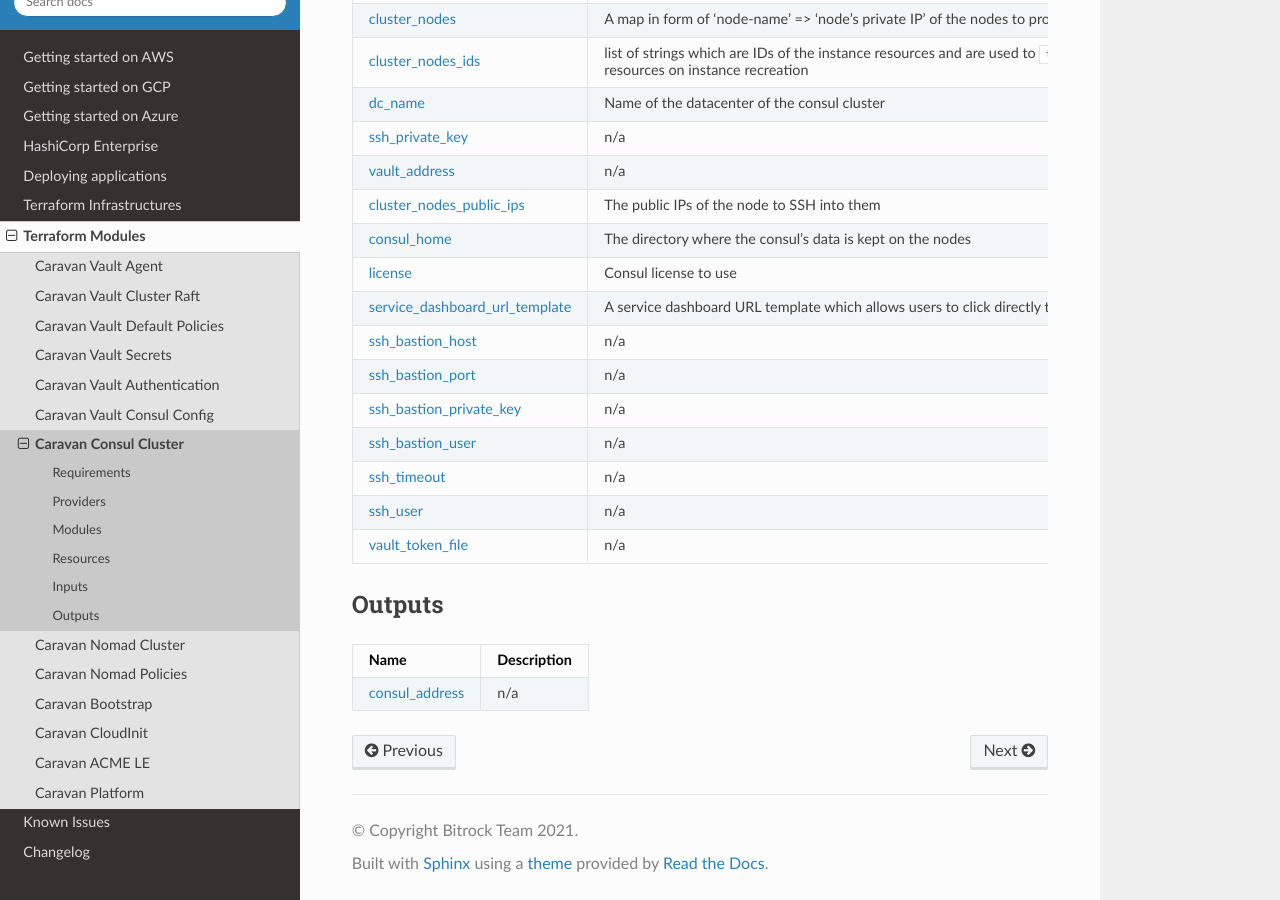
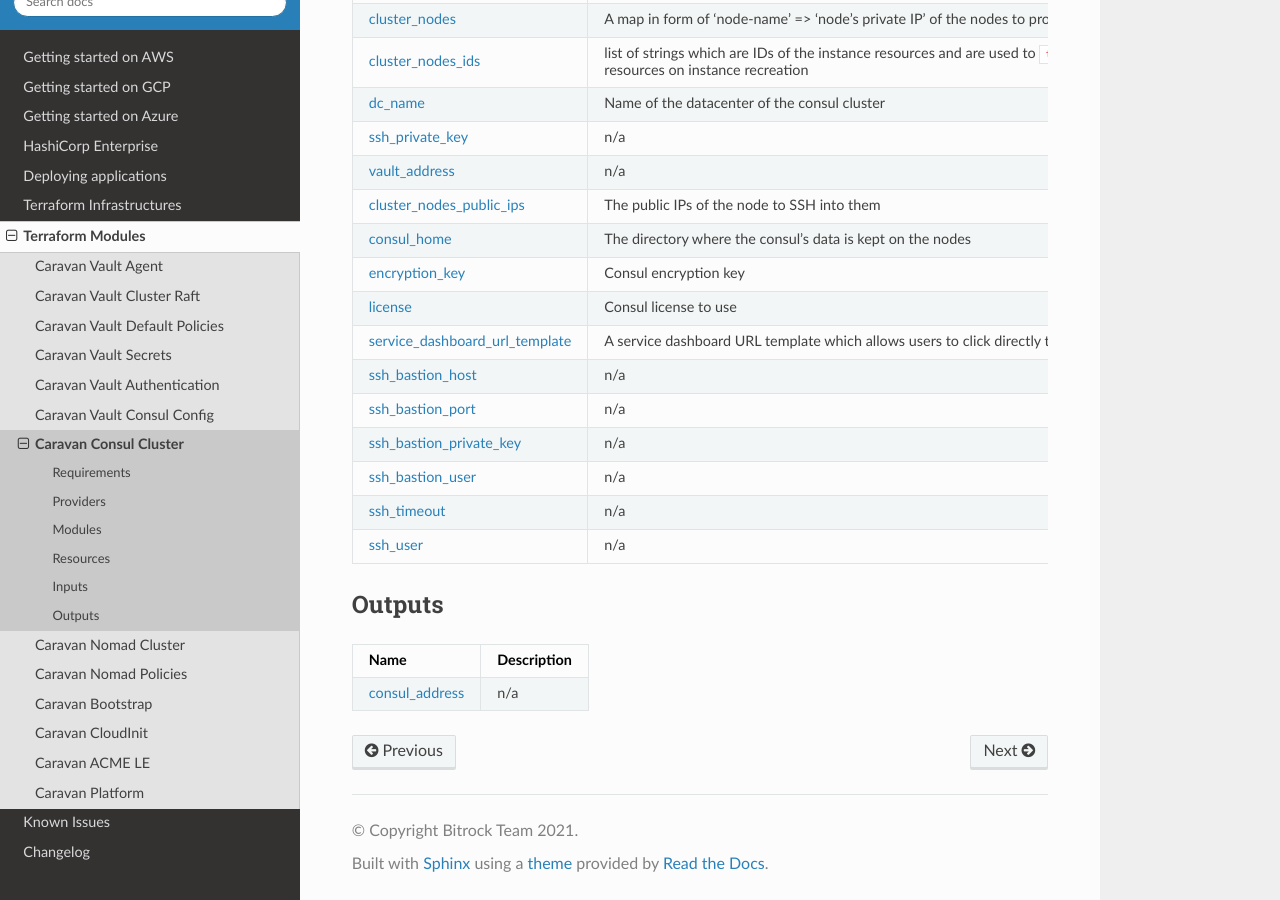
Before and after one commit to bitrockteam/caravanproject, a Sphinx documentation site: the page built from docs/caravan-consul/modules-consul-cluster-README.md, in a window 1280 px wide and 900 px high, scrolled down 880 px. Built offline with Sphinx 7.4.7 and the Read the Docs theme 2.0.0, drawn with Linux system fonts in a browser that asks for light colours.

Commit message:
Update docs for bitrockteam/caravan-consul (#30)

```diff
--- a/docs/caravan-consul/modules-consul-cluster-README.md
+++ b/docs/caravan-consul/modules-consul-cluster-README.md
@@ -36,6 +36,7 @@ No modules.
 | <a name="input_vault_address"></a> [vault\_address](#input\_vault\_address) | n/a | `string` | n/a | yes |
 | <a name="input_cluster_nodes_public_ips"></a> [cluster\_nodes\_public\_ips](#input\_cluster\_nodes\_public\_ips) | The public IPs of the node to SSH into them | `map(any)` | `null` | no |
 | <a name="input_consul_home"></a> [consul\_home](#input\_consul\_home) | The directory where the consul's data is kept on the nodes | `string` | `"/var/lib/consul"` | no |
+| <a name="input_encryption_key"></a> [encryption\_key](#input\_encryption\_key) | Consul encryption key | `string` | `""` | no |
 | <a name="input_license"></a> [license](#input\_license) | Consul license to use | `string` | `""` | no |
 | <a name="input_service_dashboard_url_template"></a> [service\_dashboard\_url\_template](#input\_service\_dashboard\_url\_template) | A service dashboard URL template which allows users to click directly through to the relevant service-specific dashboard | `string` | `""` | no |
 | <a name="input_ssh_bastion_host"></a> [ssh\_bastion\_host](#input\_ssh\_bastion\_host) | n/a | `string` | `null` | no |
@@ -44,7 +45,6 @@ No modules.
 | <a name="input_ssh_bastion_user"></a> [ssh\_bastion\_user](#input\_ssh\_bastion\_user) | n/a | `string` | `null` | no |
 | <a name="input_ssh_timeout"></a> [ssh\_timeout](#input\_ssh\_timeout) | n/a | `string` | `"15s"` | no |
 | <a name="input_ssh_user"></a> [ssh\_user](#input\_ssh\_user) | n/a | `string` | `"centos"` | no |
-| <a name="input_vault_token_file"></a> [vault\_token\_file](#input\_vault\_token\_file) | n/a | `string` | `".root_token"` | no |
 
 ## Outputs
 
```
